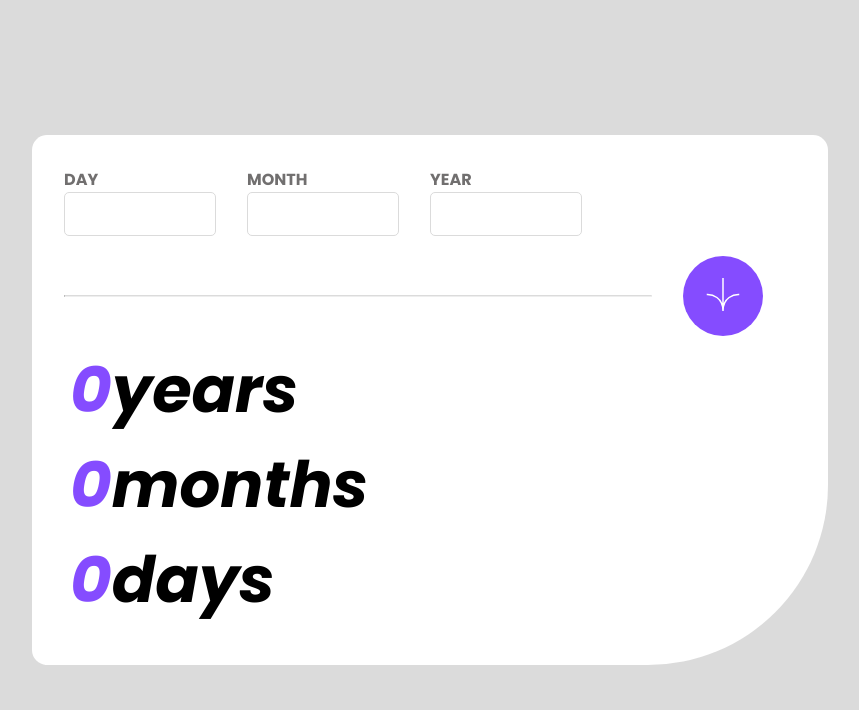
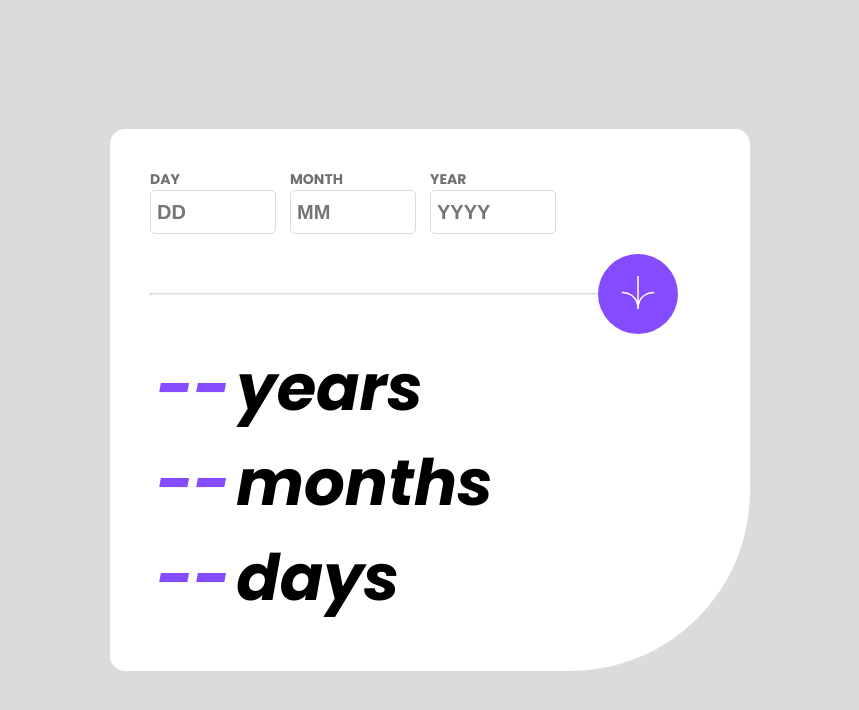
Before and after one commit to David-Chazoule/age-calculator, a React (Create React App) app in the folder age-calculator/: page / in a window 1280 px wide. Shown: the top 710 px of the page, without its empty margins (210-1069 px from the left). Built offline with nearby package versions, Linux system fonts and the light colour scheme.

Commit message:
design modification

```diff
--- a/age-calculator/src/components/Birthday.jsx
+++ b/age-calculator/src/components/Birthday.jsx
@@ -8,34 +8,44 @@ function Birthday() {
   const [monthResult, setMonthResult] = useState(0);
   const [yearsResult, setYearsResult] = useState(0);
   const [daysResult, setDaysResult] = useState(0);
+  const [isCalculed, setIsCalculted] = useState(false);
 
   const dateToday = new Date();
-  const dateBirth = new Date(years, months - 1, days);
+  const birthDate = new Date(years, months - 1, days);
 
-  const differenceYears = () => {
+  const calculAge = () => {
     const yearToday = dateToday.getFullYear();
-    const yearBirth = dateBirth.getFullYear();
-    const yearDifference = yearToday - yearBirth;
+    const monthToday = dateToday.getMonth();
+    const dayToday = dateToday.getDate();
 
-    return setYearsResult(yearDifference);
-  };
+    const yearBirth = birthDate.getFullYear();
+    const monthBirth = birthDate.getMonth();
+    const dayBirth = birthDate.getDate();
 
-  const differenceMonth = () => {
-    const monthToday = dateToday.getMonth() + 1;
-    const monthBirth = dateBirth.getMonth() + 1;
-    const monthDifference = monthToday - monthBirth;
+    let year = yearToday - yearBirth;
+    let month = monthToday - monthBirth;
+    let day = dayToday - dayBirth;
 
-    if (monthDifference < 0) {
-      return setMonthResult(Math.abs(monthDifference));
-    } else {
-      return setMonthResult(monthDifference);
+    if (day < 0) {
+      month--;
+      const lastMonth = new Date(yearToday, monthToday - 1, 0);
+      day += lastMonth.getDate();
     }
+
+    if (month < 0) {
+      year--;
+      month += 12;
+    }
+
+    setYearsResult(year);
+    setMonthResult(month);
+    setDaysResult(day);
   };
 
   const handleSubmit = (e) => {
     e.preventDefault();
-    differenceMonth();
-    differenceYears();
+    calculAge();
+    setIsCalculted(true);
   };
 
   return (
@@ -49,7 +59,9 @@ function Birthday() {
                 type="text"
                 id="day"
                 value={days}
+                maxLength="2"
                 onChange={(e) => setDays(e.target.value)}
+                placeholder="DD"
               />
             </span>
             <span>
@@ -58,6 +70,8 @@ function Birthday() {
                 type="text"
                 id="month"
                 value={months}
+                maxLength="2"
+                placeholder="MM"
                 onChange={(e) => setMonths(e.target.value)}
               />
             </span>
@@ -67,7 +81,9 @@ function Birthday() {
                 type="text"
                 id="year"
                 value={years}
+                maxLength="4"
                 onChange={(e) => setYears(e.target.value)}
+                placeholder="YYYY"
               />
             </span>
           </div>
@@ -85,15 +101,15 @@ function Birthday() {
 
         <div className="result_container">
           <span>
-            <h1 className="result">{yearsResult}</h1>
+            <h1 className="result">{isCalculed ? yearsResult : "--"}</h1>
             <h1 className="unit">years</h1>
           </span>
           <span>
-            <h1 className="result">{monthResult}</h1>
+            <h1 className="result">{isCalculed ? monthResult : "--"}</h1>
             <h1 className="unit">months</h1>
           </span>
           <span>
-            <h1 className="result">{daysResult}</h1>
+            <h1 className="result">{isCalculed ? daysResult : "--"}</h1>
             <h1 className="unit">days</h1>
           </span>
         </div>
--- a/age-calculator/src/styles/components/_birthday.scss
+++ b/age-calculator/src/styles/components/_birthday.scss
@@ -2,33 +2,45 @@
   display: flex;
   flex-direction: column;
   background-color: $White;
+  max-width: 70vh;
   font-family: $font;
-  padding: 2rem;
+  padding: 2.5rem;
   border-radius: 15px 15px 180px 15px;
   margin: 10px;
 
   .age_form {
     form {
-
-      div{
+      div {
         display: grid;
         grid-template-columns: repeat(4, 1fr);
         span {
           display: flex;
           flex-direction: column;
 
-        label{
-          font-size: 16px;
-          font-weight: 200;
+          label {
+            font-size: 14px;
+
             color: $Smokeygrey;
           }
 
           input {
             width: 80%;
-          height: 40px;
+            height: 30px;
             border: 1px solid $Lightgrey;
+            font-size: 20px;
+            font-weight: 600;
             border-radius: 5px;
+            padding: 6px;
+            cursor: pointer;
 
+            &:hover {
+              border: 1px solid $purple;
+            }
+
+            &:focus {
+              border: 1px solid $purple;
+              outline: none;
+            }
           }
         }
       }
@@ -48,14 +60,12 @@
         hr {
           border-top: 1px solid $Lightgrey;
           width: 100%;
-
         }
       }
 
       .btn-box {
         grid-column: 5/6;
         display: flex;
-          align-items: center;
 
         button {
           border-radius: 50%;
@@ -64,18 +74,19 @@
           border: none;
           outline: none;
           background-color: $purple;
+          cursor: pointer;
 
+          &:hover {
+            background-color: $Offblack;
+          }
 
-            img{
+          img {
             width: 50%;
           }
         }
       }
-
     }
   }
-
-
 
   .result_container {
     display: flex;
@@ -85,18 +96,17 @@
     margin: 6px;
     span {
       display: flex;
-
-      .result{
-        font-size:4em ;
       margin: 0;
+      .result {
+        font-size: 4em;
+        margin: 0 6px 0 0;
         color: $purple;
       }
 
-      .unit{
+      .unit {
         font-size: 4em;
         margin: 0;
       }
-
     }
   }
 }
```
Lines whose indentation alone changed are shown as unchanged.
